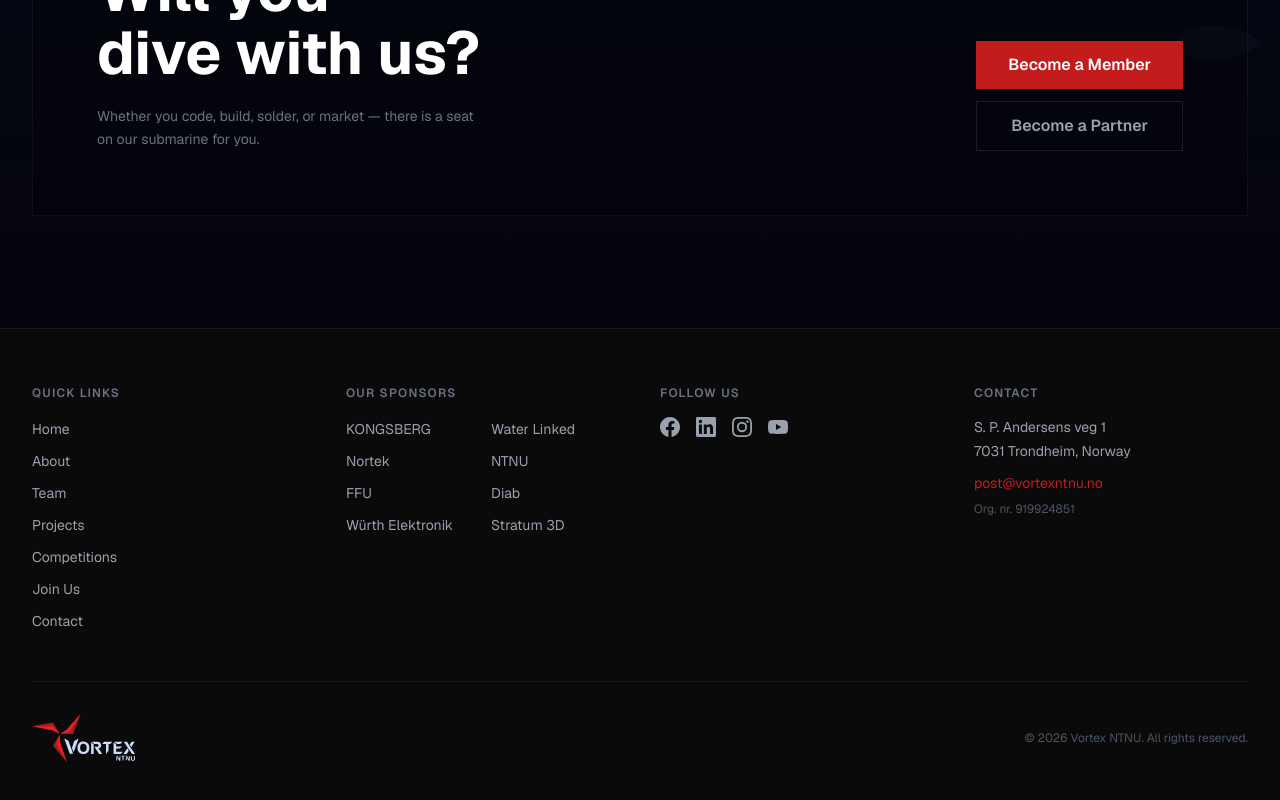
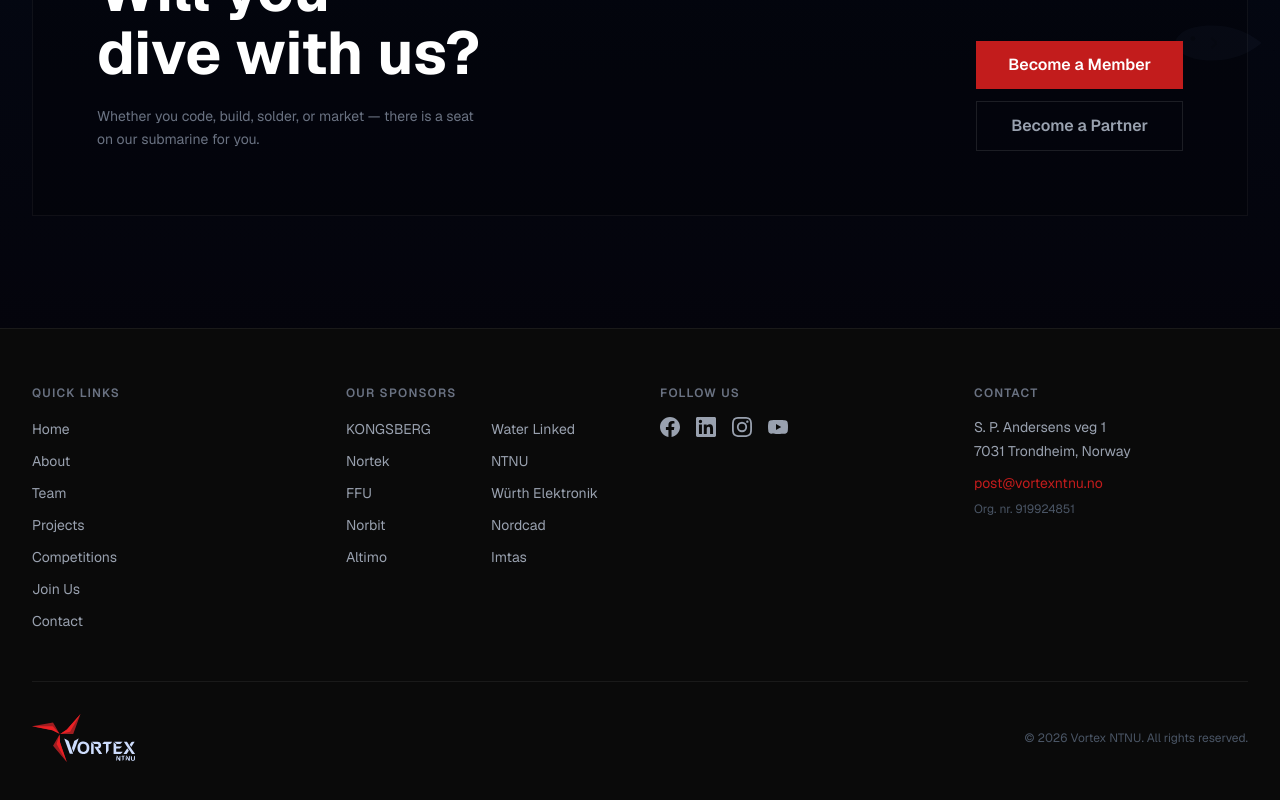
Before and after one commit to vortexntnu/Website_v2, a Next.js app in the folder vortex_website/: page / in a window 1280 px wide. Shown: the part 3713-4513 px from the top of the page. Built offline with nearby package versions, Linux system fonts and the light colour scheme.

Commit message:
fix: fix sponsors at bottom of page

```diff
--- a/vortex_website/src/app/layout.tsx
+++ b/vortex_website/src/app/layout.tsx
@@ -53,9 +53,11 @@
     { name: "Nortek", href: "https://www.nortekgroup.com" },
     { name: "NTNU", href: "https://www.ntnu.edu/itk" },
     { name: "FFU", href: "https://www.ffu.no" },
-    { name: "Diab", href: "https://www.diabgroup.com" },
     { name: "Würth Elektronik", href: "https://www.we-online.com" },
-    { name: "Stratum 3D", href: "https://stratum3d.no" },
+    { name: "Norbit", href: "https://www.we-online.com" },
+    { name: "Nordcad", href: "https://www.nordcad.eu/" },
+    { name: "Altimo", href: "https://www.altimo.no/" },
+    { name: "Imtas", href: "https://en.imtas.no/" },
   ];
 
   return (
```
